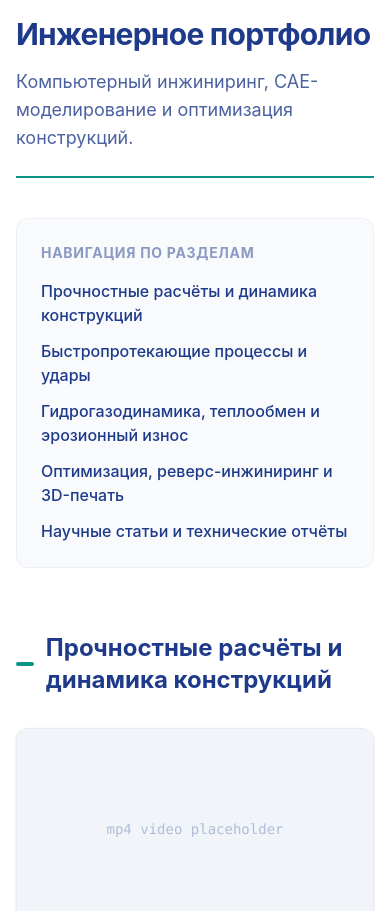
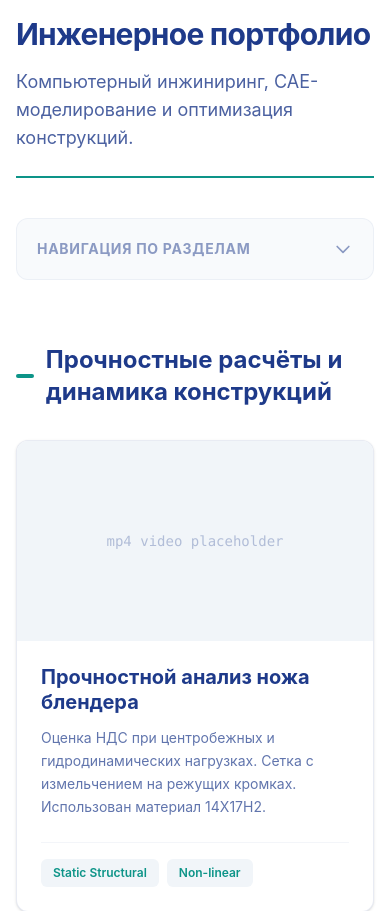
Before and after one commit to Igel-k/Portfolio-VoronovMV, a React (Vite) app: page / in a window 390 px wide. Shown: the top 911 px of the page. Built offline with nearby package versions, Linux system fonts and the light colour scheme.

Commit message:
feat: add navigation card, update for mobile

```diff
--- a/src/App.tsx
+++ b/src/App.tsx
@@ -1,5 +1,6 @@
 import { portfolioSections, documents } from './data';
 import ProjectCard from './components/ProjectCard';
+import Navigation from './components/Navigation';
 
 export default function App() {
   return (
@@ -11,28 +12,7 @@ export default function App() {
         </p>
       </header>
 
-      <nav className="mb-16 bg-slate-50 p-6 rounded-xl border border-navy/5">
-        <h2 className="text-sm font-bold uppercase tracking-wider text-navy/50 mb-4">
-          Навигация по разделам
-        </h2>
-        <ul className="flex flex-col gap-3">
-          {portfolioSections.map((section) => (
-            <li key={`nav-${section.id}`}>
-              <a
-                href={`#${section.id}`}
-                className="text-navy hover:text-teal font-medium transition-colors"
-              >
-                {section.title}
-              </a>
-            </li>
-          ))}
-          <li>
-            <a href="#reports" className="text-navy hover:text-teal font-medium transition-colors">
-              Научные статьи и технические отчёты
-            </a>
-          </li>
-        </ul>
-      </nav>
+      <Navigation />
 
       <div className="space-y-20">
         {portfolioSections.map((section) => (
--- /dev/null
+++ b/src/components/Navigation.tsx
@@ -0,0 +1,50 @@
+import { useState } from 'react';
+import { portfolioSections } from '../data';
+
+export default function Navigation() {
+  const [isOpen, setIsOpen] = useState(false);
+
+  return (
+    <nav className="mb-16 bg-slate-50 p-5 md:p-6 rounded-xl border border-navy/5">
+      <button
+        onClick={() => setIsOpen(!isOpen)}
+        className="w-full flex justify-between items-center text-sm font-bold uppercase tracking-wider text-navy/50 md:cursor-default md:mb-4 focus:outline-none"
+        tabIndex={typeof window !== 'undefined' && window.innerWidth >= 768 ? -1 : 0}
+      >
+        <span>Навигация по разделам</span>
+
+        <svg
+          className={`w-5 h-5 transition-transform duration-300 md:hidden ${isOpen ? 'rotate-180' : ''}`}
+          fill="none"
+          stroke="currentColor"
+          viewBox="0 0 24 24"
+        >
+          <path strokeLinecap="round" strokeLinejoin="round" strokeWidth={2} d="M19 9l-7 7-7-7" />
+        </svg>
+      </button>
+
+      <ul className={`flex-col gap-3 mt-4 md:mt-0 ${isOpen ? 'flex' : 'hidden'} md:flex`}>
+        {portfolioSections.map(section => (
+          <li key={`nav-${section.id}`}>
+            <a
+              href={`#${section.id}`}
+              onClick={() => setIsOpen(false)}
+              className="text-navy hover:text-teal font-medium transition-colors block py-2 md:py-0"
+            >
+              {section.title}
+            </a>
+          </li>
+        ))}
+        <li>
+          <a
+            href="#reports"
+            onClick={() => setIsOpen(false)}
+            className="text-navy hover:text-teal font-medium transition-colors block py-2 md:py-0"
+          >
+            Научные статьи и технические отчёты
+          </a>
+        </li>
+      </ul>
+    </nav>
+  );
+}
```
